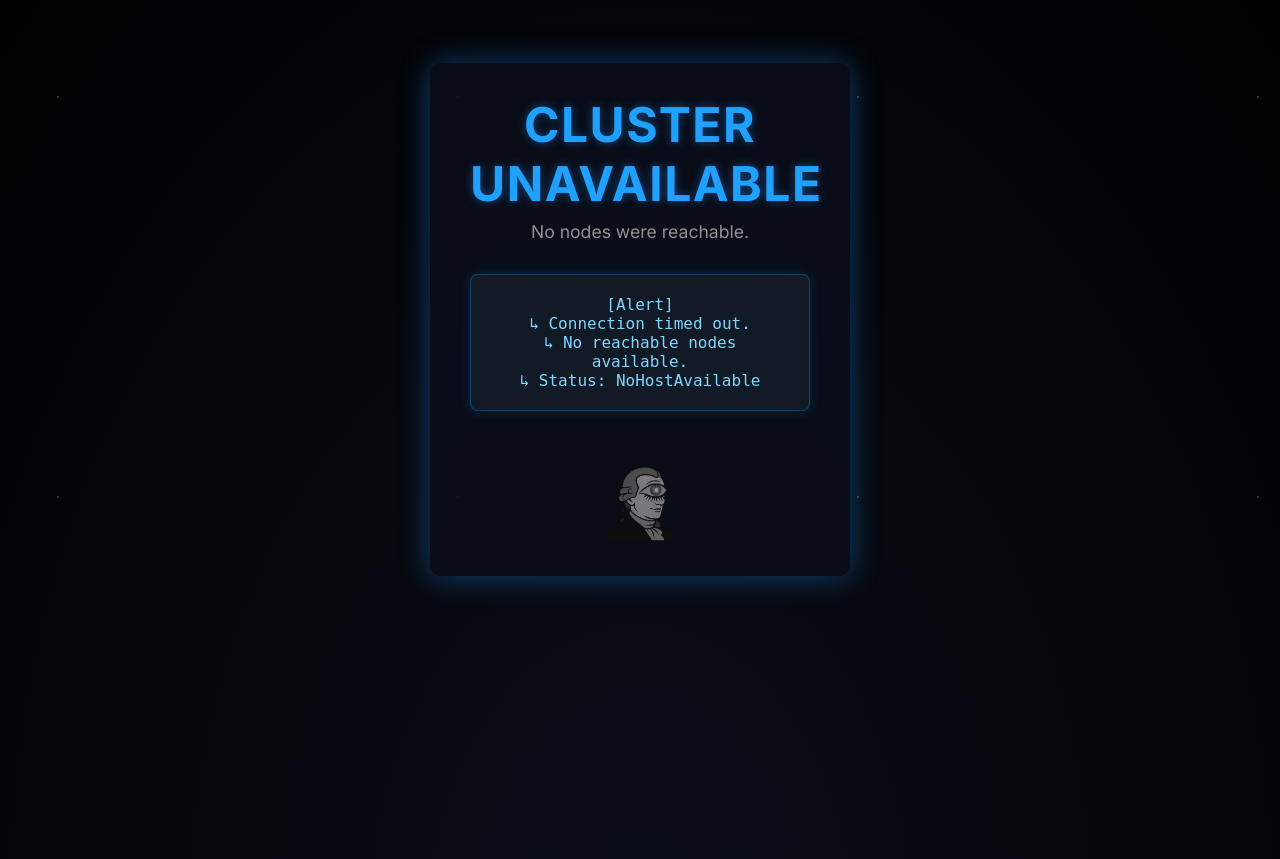
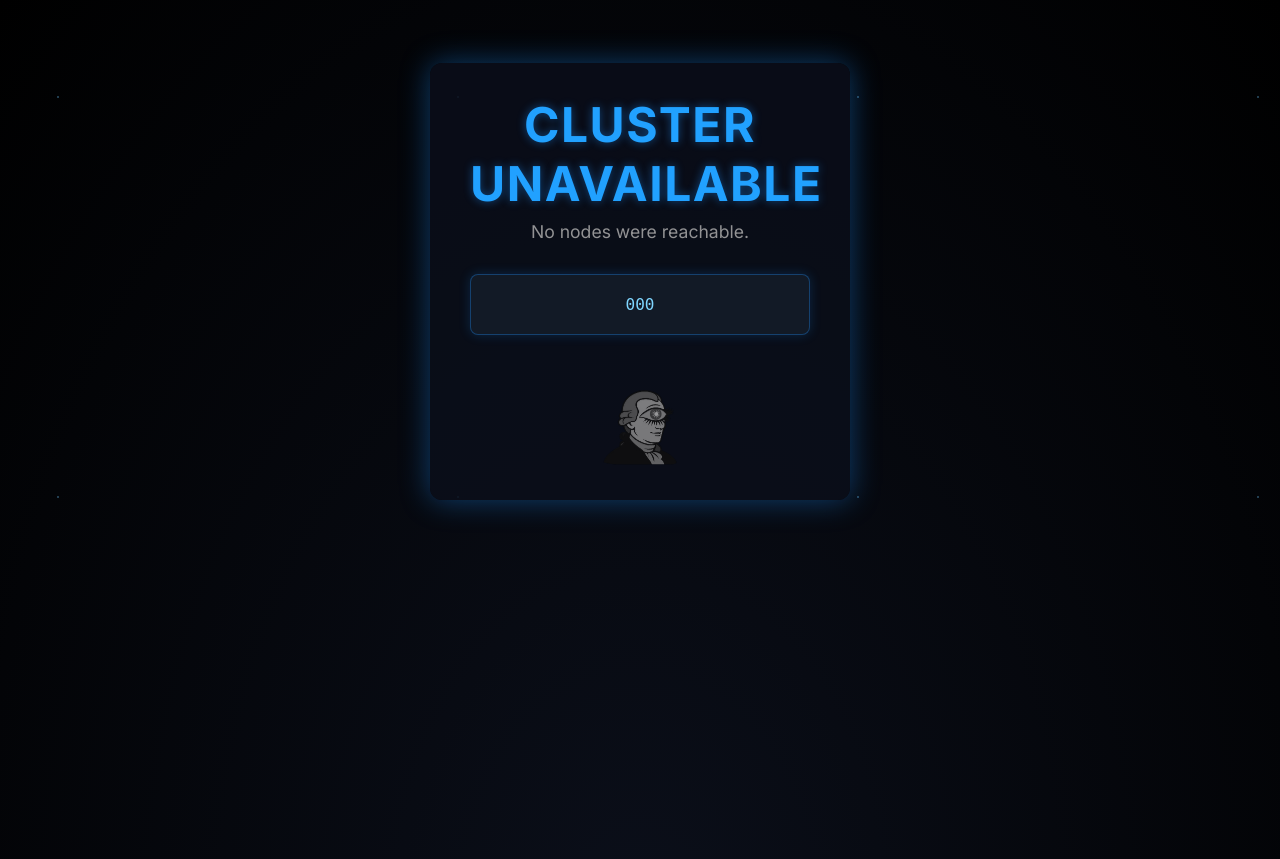
Before and after one commit to PoorTuna/Cassanova, a Python web app: template cassanova/web/templates/exceptions/cluster-down.html in a window 1280 px wide. Shown: the part 74-933 px from the top of the page. Run offline with Jinja, Linux system fonts and the light colour scheme; the template is opened without the code that fills it: most values are stand-ins (such as "Sample title", 1, 10 or a date in 2020).

Commit message:
Cluster Down real exception
Modified the cluster down page to include the actual exception message.

```diff
--- a/cassanova/api/exceptions/cluster_not_available.py
+++ b/cassanova/api/exceptions/cluster_not_available.py
@@ -11,5 +11,5 @@ templates = Jinja2Templates(directory="web/templates")
 def add_cluster_unavailable_exceptions(app: FastAPI):
     @app.exception_handler(NoHostAvailable)
     async def cluster_unavailable_exception_handler(request: Request, exc: NoHostAvailable):
-        return templates.TemplateResponse("exceptions/cluster-down.html", {"request": request},
+        return templates.TemplateResponse("exceptions/cluster-down.html", {"request": request, 'exception': str(exc)},
                                           status_code=HTTPStatus.SERVICE_UNAVAILABLE)
--- a/cassanova/web/templates/exceptions/cluster-down.html
+++ b/cassanova/web/templates/exceptions/cluster-down.html
@@ -26,10 +26,7 @@
     <p class="subtitle">No nodes were reachable.</p>
 
     <pre class="diagnostic">
-[Alert]
-↳ Connection timed out.
-↳ No reachable nodes available.
-↳ Status: NoHostAvailable
+        {{ exception }}
     </pre>
 
     <img class="logo" src="/static/icons/logo/cassanova-logo.png" alt="Cassanova Icon"/>
```
